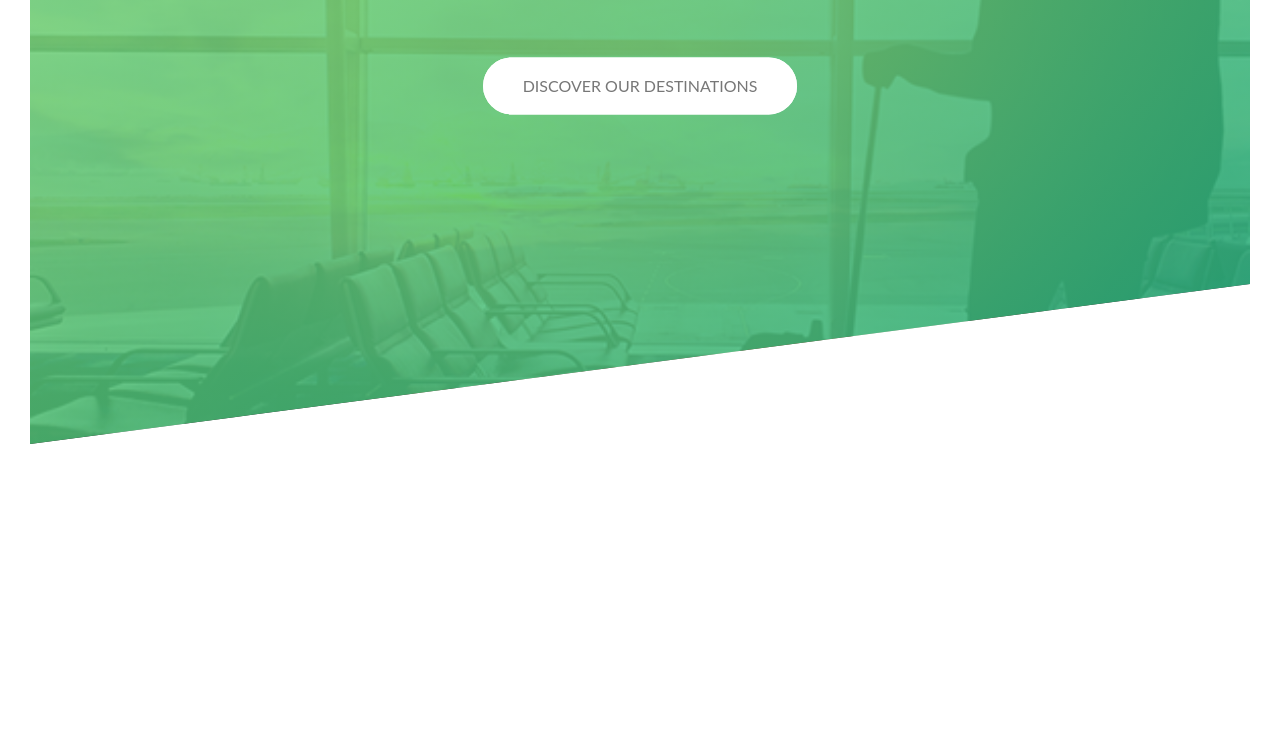
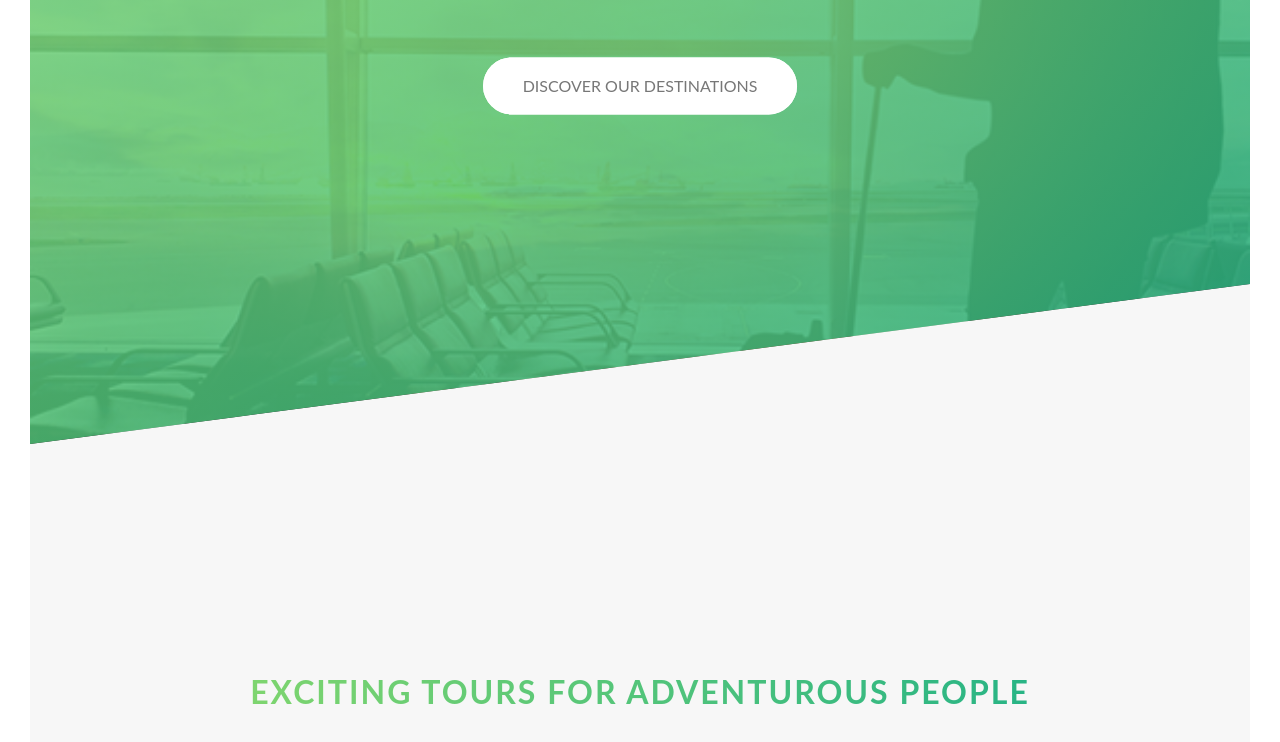
Before and after one commit to JoshuaSterk/HTML-CSS-BEGIN, a plain HTML site: page Week03/Sectie02/index.html in a window 1280 px wide. Shown: the part 346-1088 px from the top of the page. Before the commit the page ends 820 px from the top, so only its background shows below. Drawn offline with Linux system fonts and the light colour scheme.

Commit message:
13-10-2022
update 10:50

```diff
--- a/Week03/Sectie02/css/style.css
+++ b/Week03/Sectie02/css/style.css
@@ -167,3 +167,30 @@ body {
   animation: moveInBottom 0.5s ease-out 0.75s;
   animation-fill-mode: backwards;
 }
+
+.section-about {
+  background-color: #f7f7f7;
+  padding: 25rem 0;
+  margin-top: -20vh;
+}
+
+.heading-secondary {
+  margin: -400px;
+  font-size: 2rem;
+  text-transform: uppercase;
+  font-weight: 700;
+  display: inline-block;
+  background-image: linear-gradient(to right, #7ed56f, #28b485);
+  -webkit-background-clip: text;
+  color: transparent;
+  letter-spacing: 2px;
+  transition: all 0.2s;
+}
+
+.heading-secondary:hover {
+  transform: skewY(2deg) skewX(4deg);
+  text-shadow: 0.5rem 1rem 2rem rgba(0, 0, 0, 0.2);
+}
+.u-center-text {
+  text-align: center;
+}
--- a/Week03/Sectie02/index.html
+++ b/Week03/Sectie02/index.html
@@ -29,5 +29,20 @@
         >
       </div>
     </header>
+
+    <main>
+      <section class="section-about">
+        <div class="u-center-text u-margin-bottom-8">
+          <h2 class="heading-secondary">
+            Exciting tours for adventurous people
+          </h2>
+        </div>
+
+        <div class="row">
+          <div class="col-1-of-2"></div>
+          <div class="col-1-of-1"></div>
+        </div>
+      </section>
+    </main>
   </body>
 </html>
```
